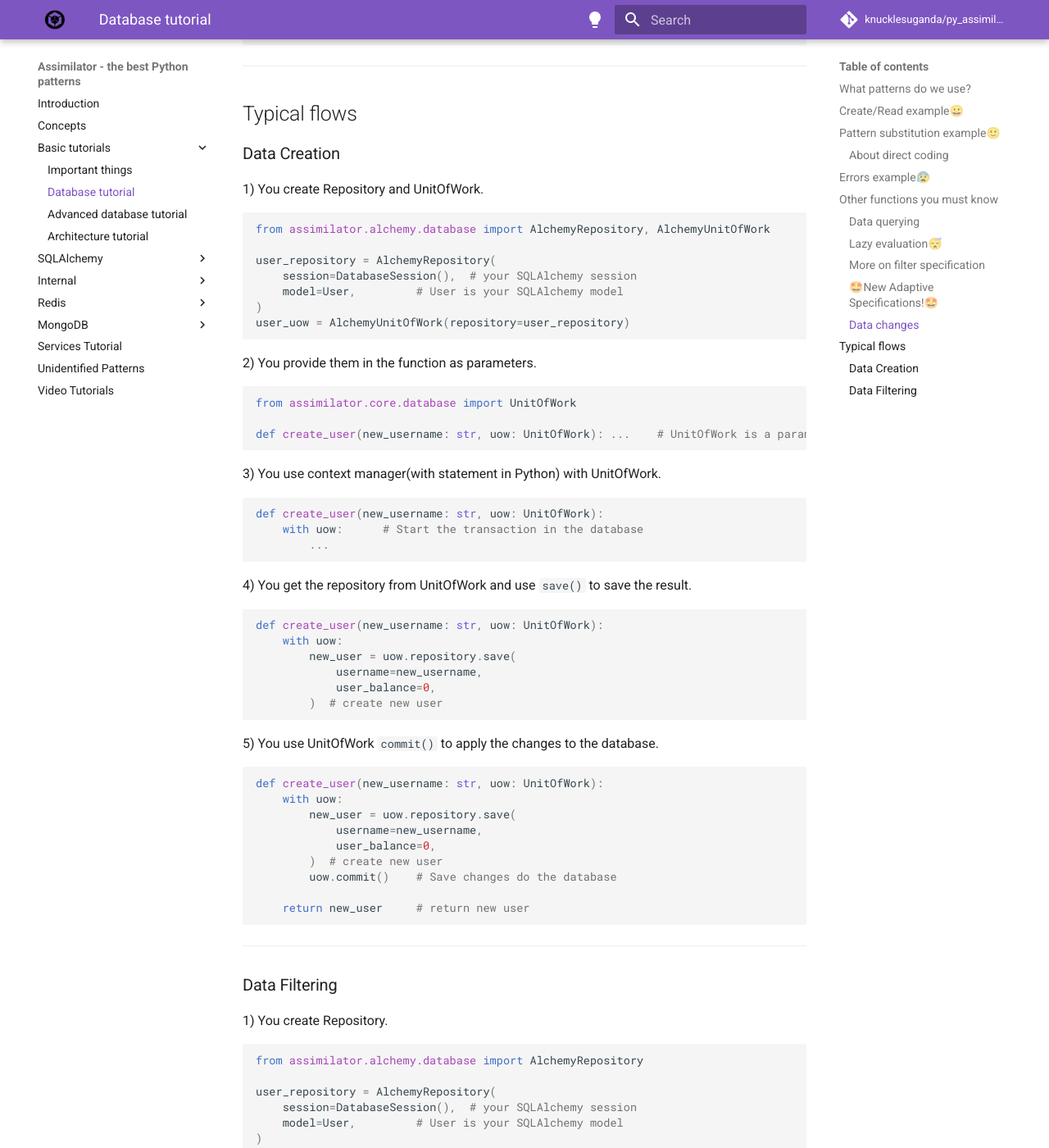
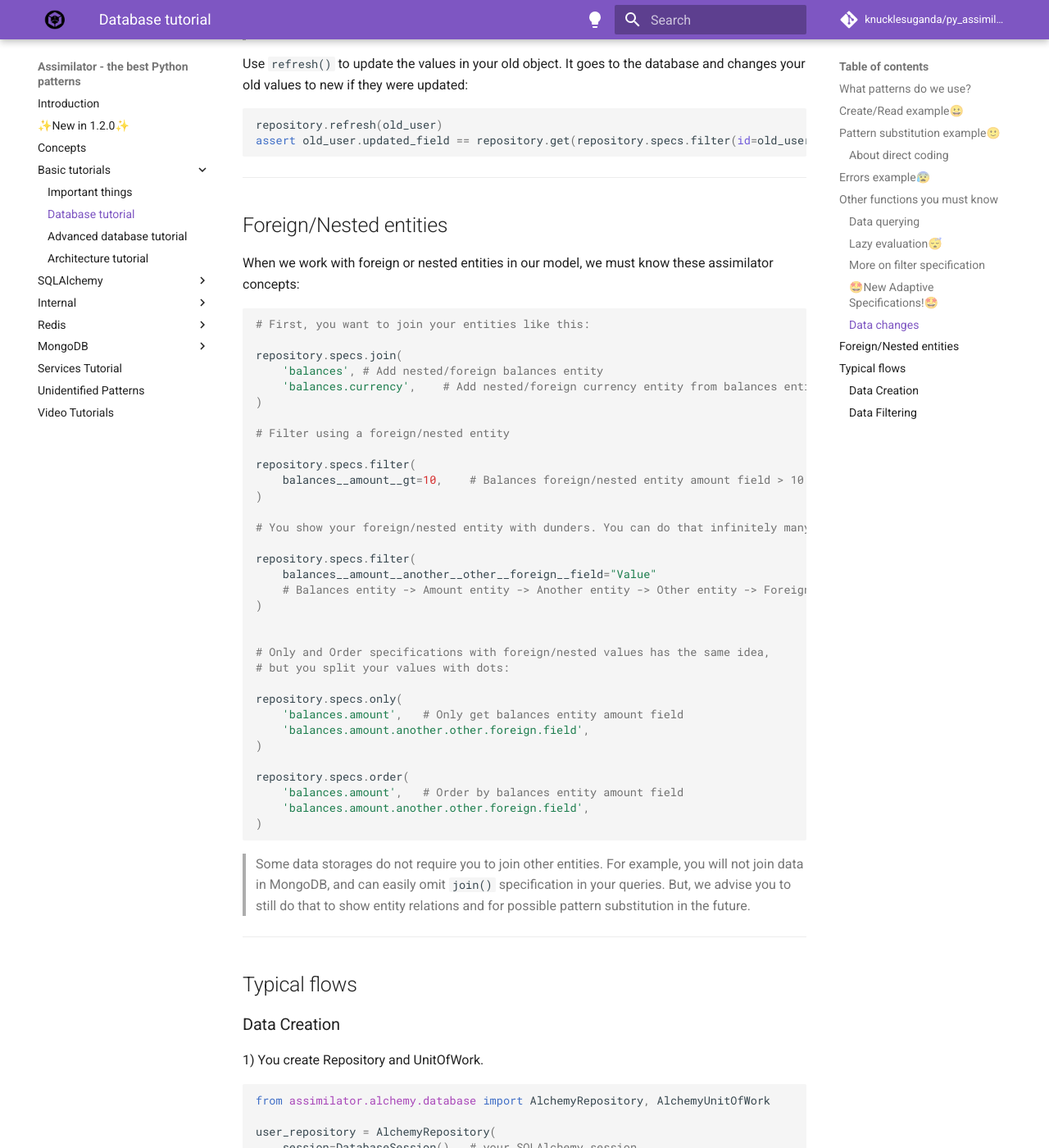
Before and after one commit to knucklesuganda/py_assimilator, an MkDocs documentation site: the page built from docs/tutorial/database.md, in a window 1280 px wide and 1400 px high, scrolled down 13905 px. Shown: the whole window at 82% size. Built offline with MkDocs 1.6.1 and Material for MkDocs 9.7.7, drawn with Linux system fonts in a browser that asks for light colours; comment, search, counter and statistics services are not loaded; some of the changed text lies outside the part shown.

Commit message:
Added new changes documentation, added foreign entities tutorial

````diff
--- a/docs/tutorial/database.md
+++ b/docs/tutorial/database.md
@@ -549,6 +549,10 @@ You have probably wondered how to do OR statement in the filter specification. W
 implement all these things without using direct coding? You can use special operations like these:
 
 ```Python
+# Foreign entity operation(nested entity operation)
+repository.specs.filter(
+    balances__amount__gt=10,    # Balances entity amount field > 10
+)
 
 # OR operation. username=="Andrey" or username=="Python":
 repository.specs.filter(username="Andrey") | repository.specs.filter(username="Python")
@@ -599,9 +603,9 @@ def read_users(repository: Repository):
         order("balances.amount"),
     )
 
-
 ```
 
+All the specifications work the same way as their `repository.specs` versions.
 
 
 ---------------
@@ -662,6 +666,53 @@ were updated:
 repository.refresh(old_user)
 assert old_user.updated_field == repository.get(repository.specs.filter(id=old_user.id)).updated_field
 ```
+
+-------------------
+
+
+## Foreign/Nested entities
+
+When we work with foreign or nested entities in our model, we must know these assimilator concepts:
+
+```Python
+# First, you want to join your entities like this:
+
+repository.specs.join(
+    'balances', # Add nested/foreign balances entity
+    'balances.currency',    # Add nested/foreign currency entity from balances entity
+)
+
+# Filter using a foreign/nested entity
+
+repository.specs.filter(
+    balances__amount__gt=10,    # Balances foreign/nested entity amount field > 10
+)
+
+# You show your foreign/nested entity with dunders. You can do that infinitely many times:
+
+repository.specs.filter(
+    balances__amount__another__other__foreign__field="Value"
+    # Balances entity -> Amount entity -> Another entity -> Other entity -> Foreign entity -> Field == "Value"
+)
+
+
+# Only and Order specifications with foreign/nested values has the same idea,
+# but you split your values with dots:
+
+repository.specs.only(
+    'balances.amount',   # Only get balances entity amount field
+    'balances.amount.another.other.foreign.field',
+)
+
+repository.specs.order(
+    'balances.amount',   # Order by balances entity amount field
+    'balances.amount.another.other.foreign.field',
+)
+```
+
+> Some data storages do not require you to join other entities. For example, you will not join data in MongoDB, and can
+> easily omit `join()` specification in your queries. But, we advise you to still do that to show entity relations and for
+> possible pattern substitution in the future.
 
 
 -------------------
--- a/mkdocs.yml
+++ b/mkdocs.yml
@@ -25,6 +25,7 @@ theme:
         name: Switch to dark mode
 nav:
   - Introduction: index.md
+  - ✨New in 1.2.0✨: new_changes.md
   - Concepts: concepts.md
   - Basic tutorials:
     - Important things: tutorial/important.md
--- a/pyproject.toml
+++ b/pyproject.toml
@@ -10,7 +10,7 @@ include = [
 
 [project]
 name = "py_assimilator"
-version = "1.1.1"
+version = "1.2.0"
 authors = [
   { name="Andrey Ivanov", email="python.on.papyrus@gmail.com" },
 ]
````
Also changed, not shown: docs/new_changes.md (added, +85 -0 lines).
